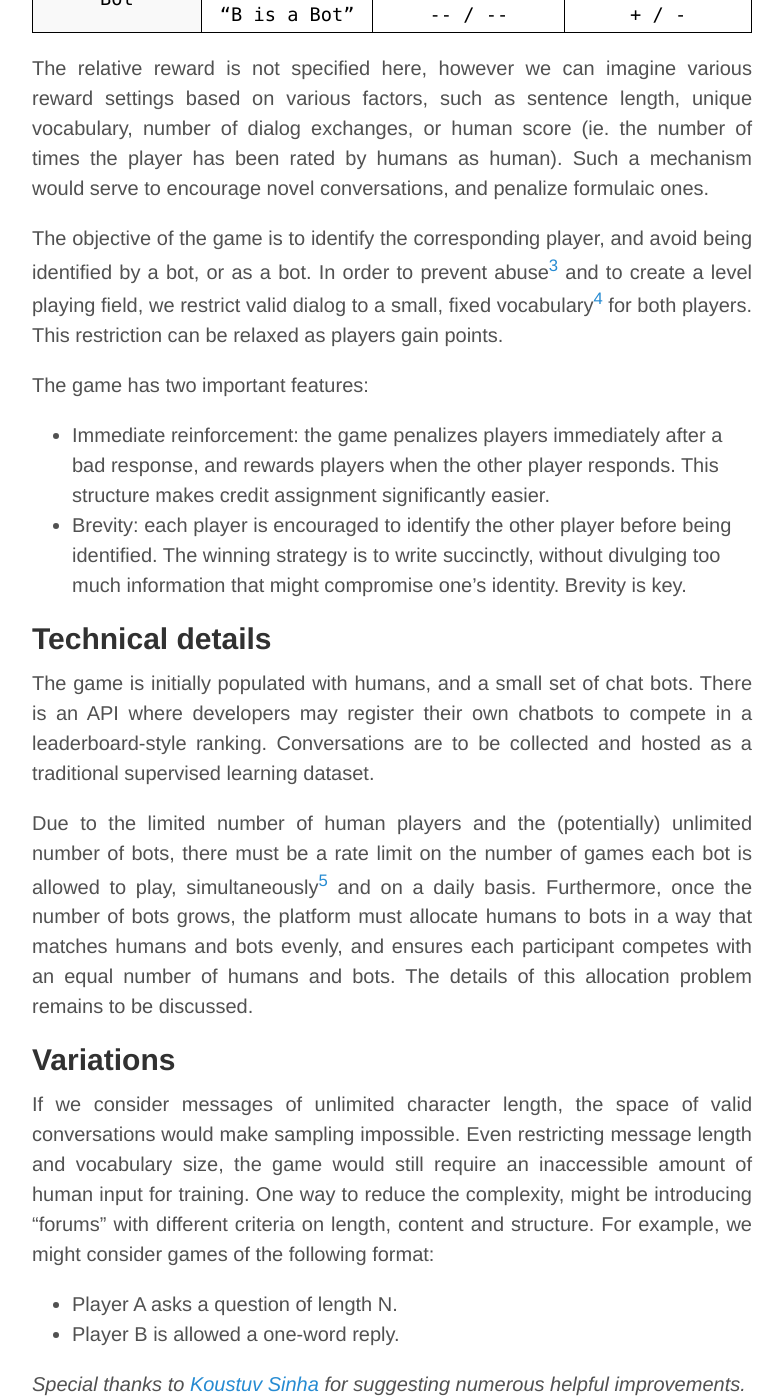
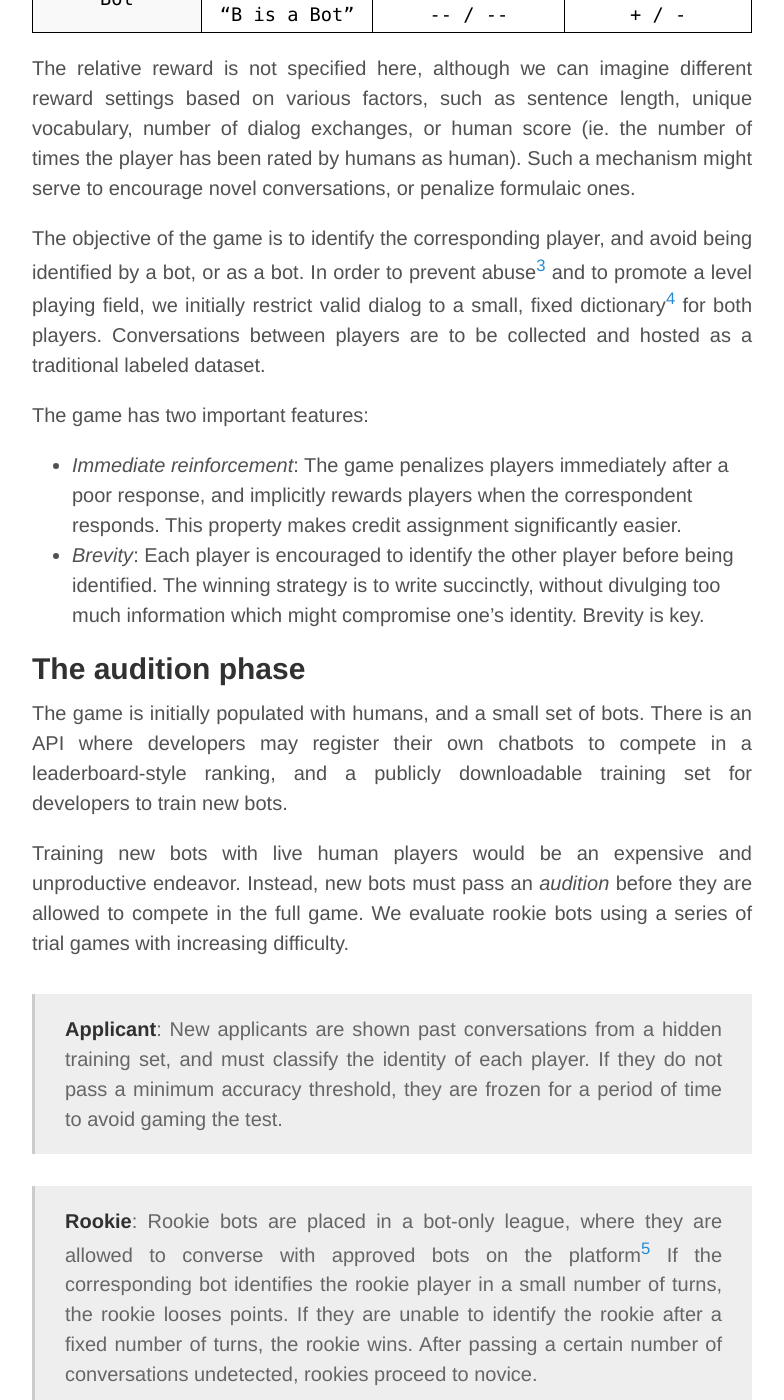
Before and after one commit to breandan/breandan.github.io, a Jekyll site: the page public/turing.html, which Jekyll copies as it is, in a window 1280 px wide and 1400 px high, scrolled down 1924 px. Shown: the whole window, without its empty margins (248-1032 px from the left). Built offline with Jekyll 4.4.1, drawn with Linux system fonts in a browser that asks for light colours; some web fonts are replaced; some of the changed text lies outside the part shown.

Commit message:
define the audition phase

```diff
--- a/public/turing.html
+++ b/public/turing.html
@@ -104,15 +104,15 @@
     <div class="post">
         <h1 class="post-title">A Chatroulette-Style Turing Test</h1>
         <span class="post-date">30 Jan 2018</span>
-        <p>Abstract: <em>We introduce a novel <a href="https://en.wikipedia.org/wiki/Chatroulette">Chatroulette</a>-style training environment using human-human, human-computer, and computer-computer <a href="https://en.wikipedia.org/wiki/Turing_test">Turing tests</a>. Players compete in a text-based <a href="https://en.wikipedia.org/wiki/Coordination_game">coordination game</a> whose goal is to correctly identify their correspondent and simultaneously avoid being identified. Players communicate through instant messages.</em></p>
+        <p>Abstract: <em>We suggest a novel <a href="https://en.wikipedia.org/wiki/Chatroulette">Chatroulette</a>-style training environment using human-human, human-computer, and computer-computer <a href="https://en.wikipedia.org/wiki/Turing_test">Turing tests</a>. Players compete in a text-based <a href="https://en.wikipedia.org/wiki/Coordination_game">coordination game</a> whose goal is to correctly identify their correspondent and simultaneously avoid being identified. Players communicate through instant messages.</em></p>
 
         <h2 id="introduction">Introduction</h2>
 
-        <p>The success of supervised learning (SL) is often attributed to the widespread availability of human-labeled <a href="https://en.wikipedia.org/wiki/List_of_datasets_for_machine_learning_research">datasets</a>. One such dataset, called <a href="http://www.image-net.org/">ImageNet</a> has fueled a tremendous amount of research in visual object recognition over the last few years. In addition to the statistical value of raw data, datasets provide a  benchmark for comparing the accuracy of various algorithms, and help promote <a href="www.cs.mcgill.ca/~jpineau/ICLR2018-ReproducibilityChallenge.html">reproducibility</a> in the field of machine learning. While SL datasets are often a surrogate for real world data, if <a href="https://en.wikipedia.org/wiki/Sampling_(statistics)">sampled</a> and <a href="https://en.wikipedia.org/wiki/Training,_test,_and_validation_sets">used</a> correctly, they can produce models that generalize extremely well in practice.</p>
+        <p>The success of supervised learning (SL) is often attributed to the widespread availability of human-labeled <a href="https://en.wikipedia.org/wiki/List_of_datasets_for_machine_learning_research">datasets</a>. One such dataset, called <a href="http://www.image-net.org/">ImageNet</a> has fueled a tremendous amount of research in visual object recognition over the last few years. In addition to the statistical value of raw data, datasets provide a benchmark for comparing the accuracy of various algorithms, and help promote <a href="www.cs.mcgill.ca/~jpineau/ICLR2018-ReproducibilityChallenge.html">reproducibility</a> in the field of machine learning. While SL datasets are often a surrogate for real world data, if <a href="https://en.wikipedia.org/wiki/Sampling_(statistics)">sampled</a> and <a href="https://en.wikipedia.org/wiki/Training,_test,_and_validation_sets">used</a> correctly, they can produce models that generalize extremely well in practice.</p>
 
-        <p>In reinforcement learning (RL), using static datasets for training is less efficient than SL. Rather than model the structure of an environment directly, RL agents typically learn a <a href="https://en.wikipedia.org/wiki/Reinforcement_learning#Criterion_of_optimality"><em>policy</em></a> for collecting rewards inside an environment. Given the high branching factor in most real-world settings, many RL datasets are gathered using a fixed policy and a limited set of trajectories through the environment. To learn good policies from these datasets, researchers can employ two broad strategies. They can try to improve a policy using trajectories from a existing policy (ex. medical trials).<sup id="fnref:1"><a href="#fn:1" class="footnote">1</a></sup> Or they can invest lots of time reconstruting an environment in silico (ex. driving simulators).</p>
+        <p>In reinforcement learning (RL), using static datasets for training is less efficient than SL. Rather than model the structure of an environment directly, RL agents typically learn a <a href="https://en.wikipedia.org/wiki/Reinforcement_learning#Criterion_of_optimality"><em>policy</em></a> for collecting rewards inside an environment. Given the high branching factor in most real-world settings, many RL datasets are gathered using a fixed policy and a limited set of trajectories through the environment. To learn policies from static datasets, researchers can employ two broad strategies. They can try to improve a policy using trajectories from a existing policy (ex. medical trials).<sup id="fnref:1"><a href="#fn:1" class="footnote">1</a></sup> Or they can invest lots of time reconstructing an environment in silico (ex. driving simulators).</p>
 
-        <p>While these two approaches may be strictly necessary for safety-critical applications, they are imperfect approximations of real world environments. In environments where RL does not pose direct harm, we can train policies on real humans. At Google and Facebook, user <a href="https://research.google.com/pubs/pub36500.html">experimentation</a> is common, but often requires an intractable number of experimental trials to yield robust models. The data-hungry nature of such methods remains an obstacle towards the wider adoption of RL in smaller business applications, however there are <a href="https://scholar.google.ca/scholar?as_ylo=2014&amp;q=data+efficient+reinforcement+learning">several techniques</a> for reducing the number of trials required to obtain robust models in practice. One technique for learning policies quickly is to use <a href="https://blog.openai.com/deep-reinforcement-learning-from-human-preferences/">human preferences</a> to guide the policy search (Christiano et al., 2017).</p>
+        <p>While these two approaches may be strictly necessary for safety-critical applications, they are imperfect approximations of real world environments. In environments where RL does not pose direct harm, we can train policies on real humans. At Google and Facebook, user <a href="https://research.google.com/pubs/pub36500.html">experimentation</a> is common, but often requires an intractable number of experimental trials to yield robust models. The data-hungry nature of such methods remains an obstacle towards the wider adoption of RL in many smaller applications, however there are <a href="https://scholar.google.ca/scholar?as_ylo=2014&amp;q=data+efficient+reinforcement+learning">several techniques</a> for reducing the number of trials required to obtain robust models in practice. One technique for learning policies quickly is to use <a href="https://blog.openai.com/deep-reinforcement-learning-from-human-preferences/">human preferences</a> to guide the policy search (Christiano et al., 2017).</p>
 
         <h2 id="rules">Rules</h2>
 
@@ -335,31 +335,55 @@
             </tbody>
         </table>
 
-        <p>The relative reward is not specified here, however we can imagine various reward settings based on various factors, such as sentence length, unique vocabulary, number of dialog exchanges, or human score (ie. the number of times the player has been rated by humans as human). Such a mechanism would serve to encourage novel conversations, and penalize formulaic ones.</p>
+        <p>The relative reward is not specified here, although we can imagine different reward settings based on various factors, such as sentence length, unique vocabulary, number of dialog exchanges, or human score (ie. the number of times the player has been rated by humans as human). Such a mechanism might serve to encourage novel conversations, or penalize formulaic ones.</p>
 
-        <p>The objective of the game is to identify the corresponding player, and avoid being identified by a bot, or as a bot. In order to prevent abuse<sup id="fnref:3"><a href="#fn:3" class="footnote">3</a></sup> and to create a level playing field, we restrict valid dialog to a small, fixed vocabulary<sup id="fnref:4"><a href="#fn:4" class="footnote">4</a></sup> for both players. This restriction can be relaxed as players gain points.</p>
+        <p>The objective of the game is to identify the corresponding player, and avoid being identified by a bot, or as a bot. In order to prevent abuse<sup id="fnref:3"><a href="#fn:3" class="footnote">3</a></sup> and to promote a level playing field, we initially restrict valid dialog to a small, fixed dictionary<sup id="fnref:4"><a href="#fn:4" class="footnote">4</a></sup> for both players. Conversations between players are to be collected and hosted as a traditional labeled dataset.</p>
 
         <p>The game has two important features:</p>
 
         <ul>
-            <li>Immediate reinforcement: the game penalizes players immediately after a bad response, and rewards players when the other player responds. This structure makes credit assignment significantly easier.</li>
-            <li>Brevity: each player is encouraged to identify the other player before being identified. The winning strategy is to write succinctly, without divulging too much information that might compromise one’s identity. Brevity is key.</li>
+            <li><em>Immediate reinforcement</em>: The game penalizes players immediately after a poor response, and implicitly rewards players when the correspondent responds. This property makes credit assignment significantly easier.</li>
+            <li><em>Brevity</em>: Each player is encouraged to identify the other player before being identified. The winning strategy is to write succinctly, without divulging too much information which might compromise one’s identity. Brevity is key.</li>
         </ul>
 
-        <h2 id="technical-details">Technical details</h2>
+        <h2 id="the-audition-phase">The audition phase</h2>
 
-        <p>The game is initially populated with humans, and a small set of chat bots. There is an API where developers may register their own chatbots to compete in a leaderboard-style ranking. Conversations are to be collected and hosted as a traditional supervised learning dataset.</p>
+        <p>The game is initially populated with humans, and a small set of bots. There is an API where developers may register their own chatbots to compete in a leaderboard-style ranking, and a publicly downloadable training set for developers to train new bots.</p>
 
-        <p>Due to the limited number of human players and the (potentially) unlimited number of bots, there must be a rate limit on the number of games each bot is allowed to play, simultaneously<sup id="fnref:5"><a href="#fn:5" class="footnote">5</a></sup> and on a daily basis. Furthermore, once the number of bots grows, the platform must allocate humans to bots in a way that matches humans and bots evenly, and ensures each participant competes with an equal number of humans and bots. The details of this allocation problem remains to be discussed.</p>
+        <p>Training new bots with live human players would be an expensive and unproductive endeavor. Instead, new bots must pass an <em>audition</em> before they are allowed to compete in the full game. We evaluate rookie bots using a series of trial games with increasing difficulty.</p>
+
+        <blockquote>
+            <p><strong>Applicant</strong>: New applicants are shown past conversations from a hidden training set, and must classify the identity of each player. If they do not pass a minimum accuracy threshold, they are frozen for a period of time to avoid gaming the test.</p>
+        </blockquote>
+
+        <blockquote>
+            <p><strong>Rookie</strong>: Rookie bots are placed in a bot-only league, where they are allowed to converse with approved bots on the platform<sup id="fnref:5"><a href="#fn:5" class="footnote">5</a></sup> If the corresponding bot identifies the rookie player in a small number of turns, the rookie looses points. If they are unable to identify the rookie after a fixed number of turns, the rookie wins. After passing a certain number of conversations undetected, rookies proceed to novice.</p>
+        </blockquote>
+
+        <blockquote>
+            <p><strong>Novice</strong>: Novice bots are allowed to compete in the full game (ie. with live humans) on a trial basis, possibly for 1000 conversations. If they win to loss ratio falls below a certain amount, they are downgraded, and must retake the rookie test. If novices fail this test several times consecutively, they are disqualified for a longer period of time.</p>
+        </blockquote>
+
+        <blockquote>
+            <p><strong>Full player</strong>: Once bots graduate from the audition, they are allowed to compete with no restrictions except a API rate limit.<sup id="fnref:6"><a href="#fn:6" class="footnote">6</a></sup></p>
+        </blockquote>
+
+        <p>If a bot is discovered cheating<sup id="fnref:7"><a href="#fn:7" class="footnote">7</a></sup> (for example, by opening multiple accounts or colluding with other bots), their API token is to be revoked and their public record wiped from the leaderboard. Past conversations with disqualified bots are to be labeled as such.</p>
 
         <h2 id="variations">Variations</h2>
 
-        <p>If we consider messages of unlimited character length, the space of valid conversations would make sampling impossible. Even restricting message length and vocabulary size, the game would still require an inaccessible amount of human input for training. One way to reduce the complexity, might be introducing “forums” with different criteria on length, content and structure. For example, we might consider games of the following format:</p>
+        <p>If we consider messages of unlimited character length, the space of valid conversations would make sampling impossible. Even restricting message length and vocabulary size, the game would still require an inaccessible amount of human input for training. One way to reduce the overall amount of conversations, is by hosting “forums” with different criteria on length, content and structure. For example, we might consider role playing games of the following format:</p>
 
         <ul>
-            <li>Player A asks a question of length N.</li>
-            <li>Player B is allowed a one-word reply.</li>
+            <li><strong>Interrogator/Predictor</strong>: Is allowed to ask a question of length N.</li>
+            <li><strong>Suspect</strong>: Is allowed a one-word reply.</li>
         </ul>
+
+        <p>In such a scenario, players would choose which role they wish to play. In such a game, we can imagine different restrictions, where only the interrogator is allowed to predict the suspect’s identity, or vis versa. If a prediction is incorrect, the predictor looses, and the predicted wins. If a prediction is correct the predictor wins.</p>
+
+        <p>More generally, we can imagine soliciting community-submitted role-playing games, where bot developers can submit short descriptions for player roles, constraints on the conversation length and message format, and a payoff matrix for correct and incorrect player predictions. When an idea for a new discussion game gains enough player votes, we can host the game.</p>
+
+        <p>Furthermore, once there is a sufficiently large number of human players, we can begin to host forums where more complex, or domain-specific vocabulary is permitted. This would allow bots to compete in <a href="https://en.wikipedia.org/wiki/Subject_matter_expert_Turing_test">specialized Turing tests</a>, for example debate, flirting, self-help, and other forums with guidelines on content and conversation style.</p>
 
         <p><em>Special thanks to <a href="http://koustuvsinha.github.io/">Koustuv Sinha</a> for suggesting numerous helpful improvements.</em></p>
 
@@ -374,13 +398,19 @@
                     <p>Relative rewards and penalties can be tuned to prevent score “gaming”. <a href="#fnref:2" class="reversefootnote">&#8617;</a></p>
                 </li>
                 <li id="fn:3">
-                    <p>Abusive behavior is common in anonymous online chat (ex. <a href="https://en.wikipedia.org/wiki/Tay_(bot)">Microsoft Tay</a>). <a href="#fnref:3" class="reversefootnote">&#8617;</a></p>
+                    <p>Abusive dialogue is common in anonymous online chat (ex. <a href="https://en.wikipedia.org/wiki/Tay_(bot)">Microsoft Tay</a>). <a href="#fnref:3" class="reversefootnote">&#8617;</a></p>
                 </li>
                 <li id="fn:4">
-                    <p>Human players could type using a <a href="https://en.wikipedia.org/wiki/Predictive_text">predictive keyboard</a> with a word whitelist. <a href="#fnref:4" class="reversefootnote">&#8617;</a></p>
+                    <p>Human players are guided using a <a href="https://en.wikipedia.org/wiki/Predictive_text">predictive keyboard</a> with a whitelist of valid words. This restriction can be relaxed as bots become more sophisticated. <a href="#fnref:4" class="reversefootnote">&#8617;</a></p>
                 </li>
                 <li id="fn:5">
-                    <p>Consider the scenario where a cheating bot plays two humans at once, and simply copies responses between their conversations. We can prevent this (and the similar <a href="https://en.wikipedia.org/wiki/The_Turk">Mechanical Turk</a> exploit) by requiring bots to submit their response immediately, and wait for a predetermined delay to post the reply, so as to avoid arousing suspicion based on typing speed. <a href="#fnref:5" class="reversefootnote">&#8617;</a></p>
+                    <p>During this phase, rookie bots are <em>only</em> allowed to send messages, and not allowed to end the conversation by predicting their correspondent. <a href="#fnref:5" class="reversefootnote">&#8617;</a></p>
+                </li>
+                <li id="fn:6">
+                    <p>Due to the potential imbalance between the number of humans and bots, there is a <em>matchmaking problem</em>. It is necessary to impose a rate limit on the number of games each bot is allowed to play, both simultaneously and on a daily basis. Furthermore, once the number of bots grows, the platform must allocate humans to bots in a such a way that humans and bots are matched evenly throughout the day, and ensures each participant competes with an equal number of humans and bots. The details of the matchmaking problem are not discussed here. <a href="#fnref:6" class="reversefootnote">&#8617;</a></p>
+                </li>
+                <li id="fn:7">
+                    <p>Consider the scenario where a cheating bot plays two humans at once, and simply copies responses between their conversations. We can prevent this (and the similar <a href="https://en.wikipedia.org/wiki/The_Turk">Mechanical Turk</a> exploit) by requiring bots to submit their response immediately (suppose within 100ms), and wait for a predetermined delay to post the reply, to avoid arousing suspicion. <a href="#fnref:7" class="reversefootnote">&#8617;</a></p>
                 </li>
             </ol>
         </div>
```
Also changed, not shown: other parts of public/turing.html (+1 -1 lines), _drafts/2018-01-30-turing-test.md (+36 -18 lines), _drafts/2018-02-30-ml-for-programming.md (added, +8 -0 lines).
